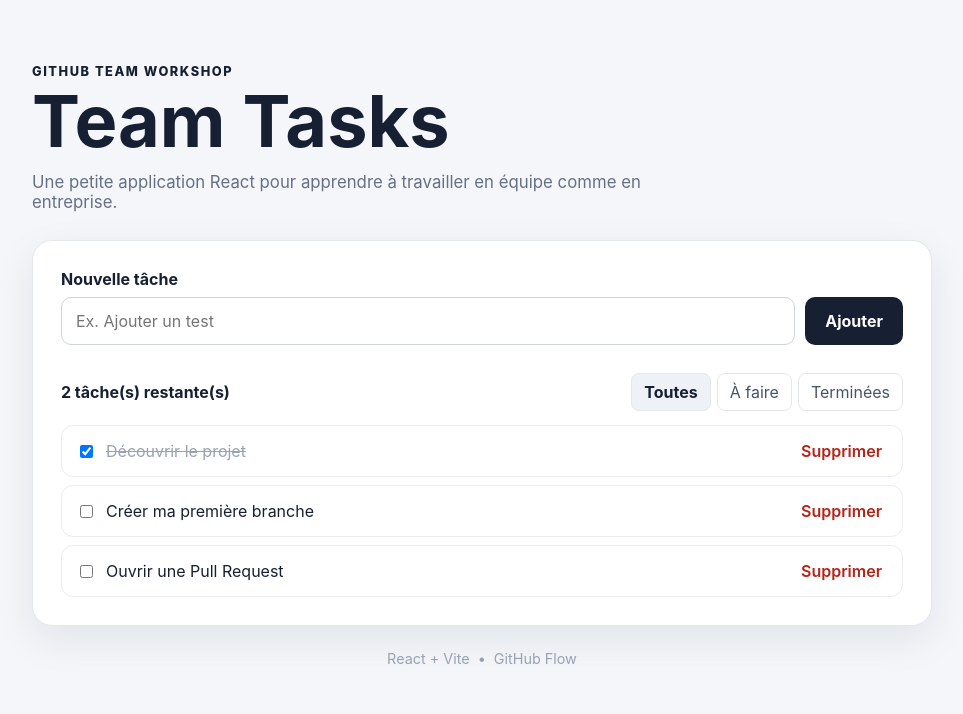
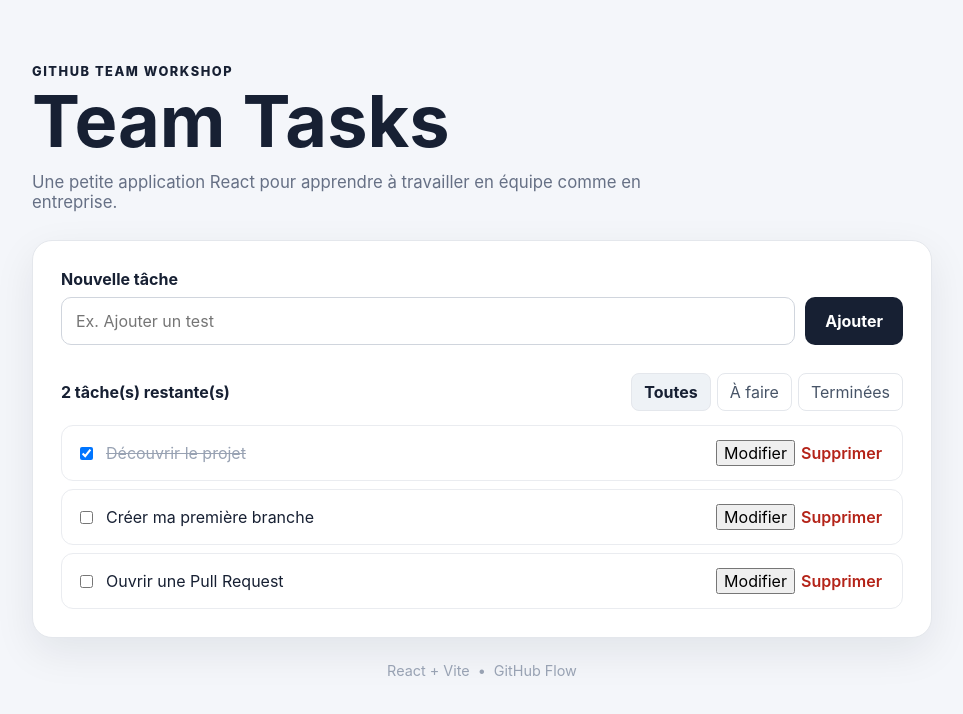
Before and after one commit to MaxVast/github-e4, a React (Vite) app: page / in a window 1280 px wide. Shown: the top 714 px of the page, without its empty margins (158-1121 px from the left). Built offline with nearby package versions, Linux system fonts and the light colour scheme.

Commit message:
feat: ajouter la modification des tâches
Permet d’éditer, valider et annuler la modification du titre d’une tâche.
Les changements sont nettoyés avec trim() et sauvegardés dans le localStorage.

```diff
--- a/src/App.jsx
+++ b/src/App.jsx
@@ -3,7 +3,7 @@ import { useMemo, useState } from "react";
 const initialTasks = [
   { id: 1, title: "Découvrir le projet", completed: true },
   { id: 2, title: "Créer ma première branche", completed: false },
-  { id: 3, title: "Ouvrir une Pull Request", completed: false }
+  { id: 3, title: "Ouvrir une Pull Request", completed: false },
 ];
 
 export function filterTasks(tasks, filter) {
@@ -22,7 +22,7 @@ export function createTask(title, id = Date.now()) {
   return {
     id,
     title: title.trim(),
-    completed: false
+    completed: false,
   };
 }
 
@@ -35,6 +35,8 @@ function App() {
 
   const [title, setTitle] = useState("");
   const [filter, setFilter] = useState("all");
+  const [editingTaskId, setEditingTaskId] = useState(null);
+  const [editingTitle, setEditingTitle] = useState("");
 
   function saveTasks(nextTasks) {
     setTasks(nextTasks);
@@ -55,10 +57,8 @@ function App() {
   function toggleTask(id) {
     saveTasks(
       tasks.map((task) =>
-        task.id === id
-          ? { ...task, completed: !task.completed }
-          : task
-      )
+        task.id === id ? { ...task, completed: !task.completed } : task,
+      ),
     );
   }
 
@@ -66,9 +66,36 @@ function App() {
     saveTasks(tasks.filter((task) => task.id !== id));
   }
 
+  function startEditing(task) {
+    setEditingTaskId(task.id);
+    setEditingTitle(task.title);
+  }
+
+  function cancelEditing() {
+    setEditingTaskId(null);
+    setEditingTitle("");
+  }
+
+  function saveEditedTask(event, id) {
+    event.preventDefault();
+
+    const trimmedTitle = editingTitle.trim();
+
+    if (!trimmedTitle) {
+      return;
+    }
+
+    saveTasks(
+      tasks.map((task) =>
+        task.id === id ? { ...task, title: trimmedTitle } : task,
+      ),
+    );
+    cancelEditing();
+  }
+
   const visibleTasks = useMemo(
     () => filterTasks(tasks, filter),
-    [tasks, filter]
+    [tasks, filter],
   );
 
   const remainingCount = tasks.filter((task) => !task.completed).length;
@@ -132,6 +159,26 @@ function App() {
           ) : (
             visibleTasks.map((task) => (
               <li className="task" key={task.id}>
+                {editingTaskId === task.id ? (
+                  <form
+                    className="edit-form"
+                    onSubmit={(event) => saveEditedTask(event, task.id)}
+                  >
+                    <input
+                      aria-label={`Modifier ${task.title}`}
+                      value={editingTitle}
+                      onChange={(event) => setEditingTitle(event.target.value)}
+                      autoFocus
+                    />
+                    <div className="edit-actions">
+                      <button type="submit">Enregistrer</button>
+                      <button type="button" onClick={cancelEditing}>
+                        Annuler
+                      </button>
+                    </div>
+                  </form>
+                ) : (
+                  <>
                     <label className={task.completed ? "completed" : ""}>
                       <input
                         type="checkbox"
@@ -141,6 +188,14 @@ function App() {
                       <span>{task.title}</span>
                     </label>
 
+                    <div className="task-actions">
+                      <button
+                        type="button"
+                        onClick={() => startEditing(task)}
+                        aria-label={`Modifier ${task.title}`}
+                      >
+                        Modifier
+                      </button>
                       <button
                         className="delete"
                         type="button"
@@ -149,6 +204,9 @@ function App() {
                       >
                         Supprimer
                       </button>
+                    </div>
+                  </>
+                )}
               </li>
             ))
           )}
```
Lines whose indentation alone changed are shown as unchanged.
